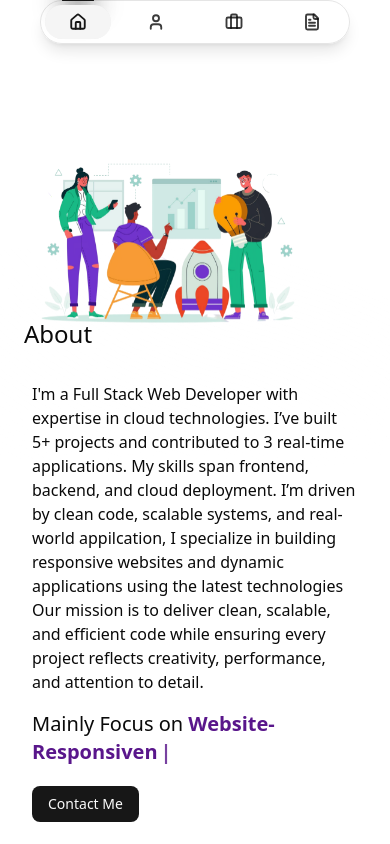
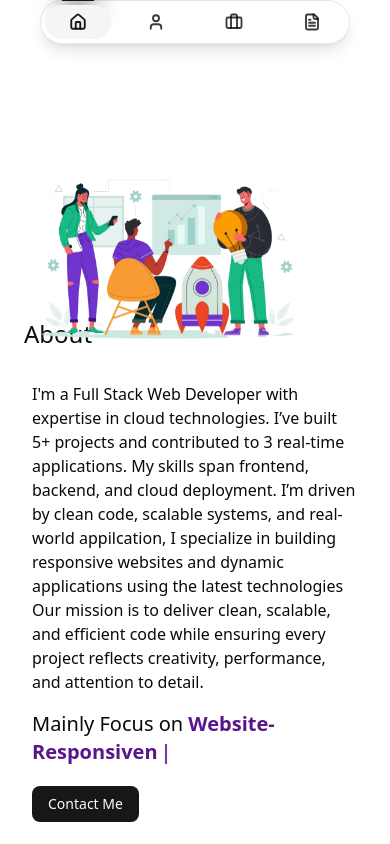
Before and after one commit to Gokul77776/Portfolio, a React (Vite) app: page /about in a window 390 px wide. Shown: the top 844 px of the page. Built offline with nearby package versions, Linux system fonts and the light colour scheme.

Commit message:
fifth commit

```diff
--- a/src/components/pages/about/hero.tsx
+++ b/src/components/pages/about/hero.tsx
@@ -51,7 +51,7 @@ export function Hero() {
                     </div>
                 </div>
 
-                <div className=" md:flex w-full md:w-1/2 justify-center items-center mt-5 pt-9 relative top-20 md:top-0  mb-8 md:mb-0">
+                <div className=" md:flex w-full md:w-1/2 justify-center items-center mt-5 pt-9 relative top-24 md:top-0  mb-8 md:mb-0">
                     <img
                         src="/about.png"
                         alt="Web Illustration"
```
